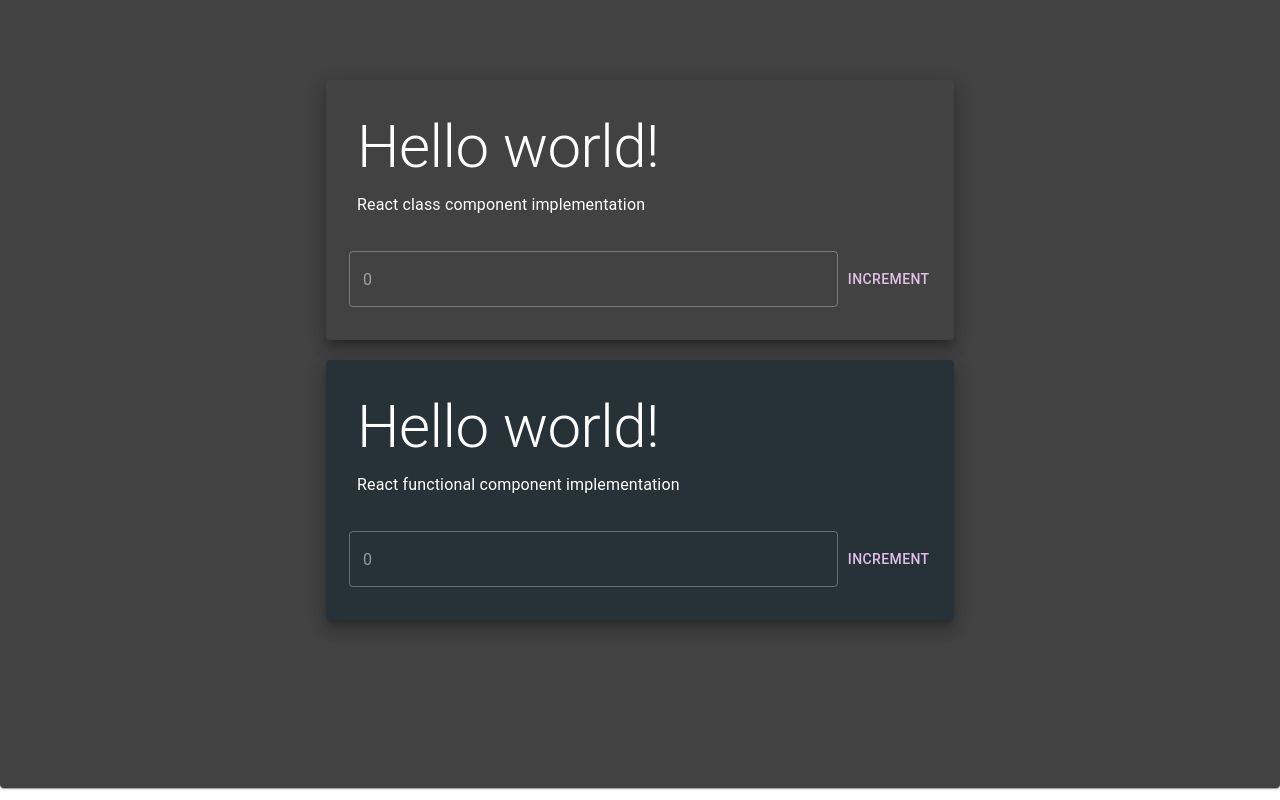
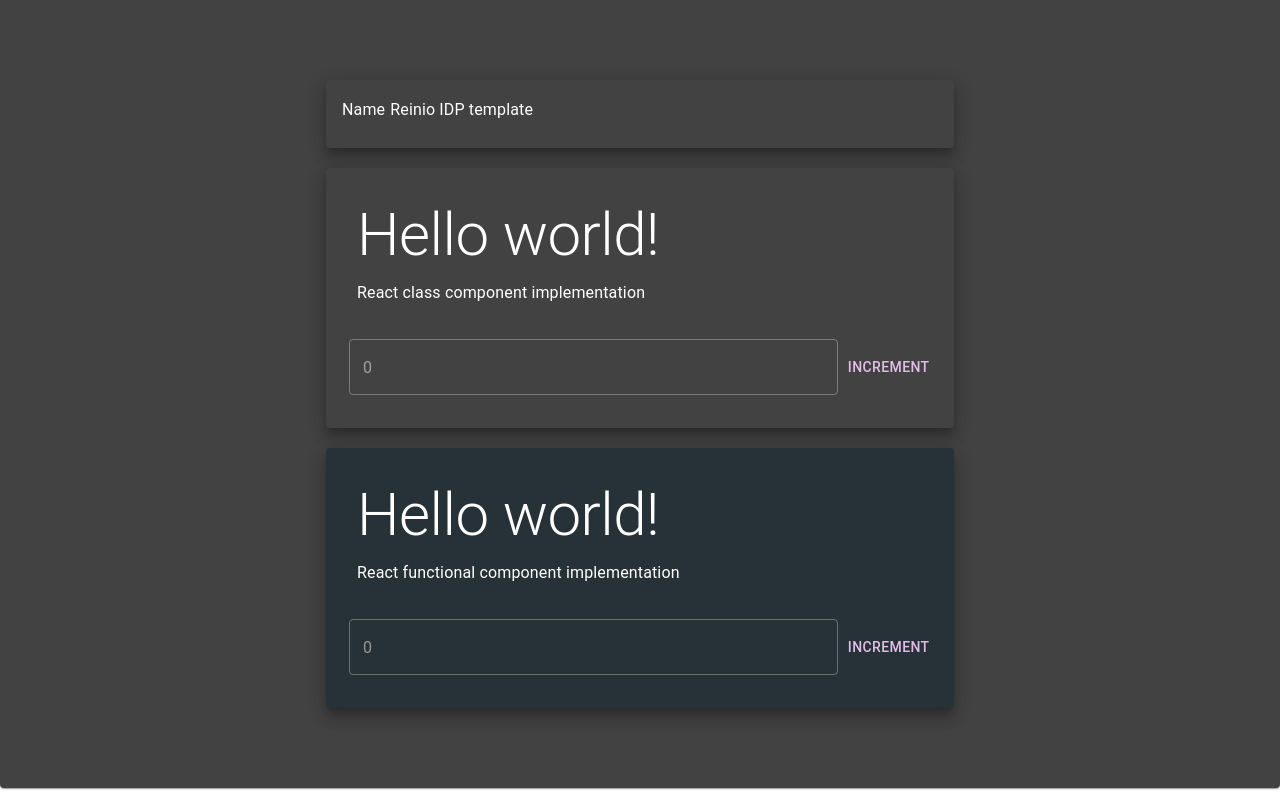
Before and after one commit to veiv/react-template, a React (Create React App) app: page / in a window 1280 px wide. Built offline with nearby package versions, Linux system fonts and the light colour scheme.

Commit message:
Add another example component

```diff
--- /dev/null
+++ b/src/components/DataCard/DataCard.jsx
@@ -0,0 +1,34 @@
+import React from "react";
+import { makeStyles } from "@material-ui/styles";
+import { Typography } from "@material-ui/core";
+import Card from "@material-ui/core/Card";
+import CardContent from "@material-ui/core/CardContent";
+
+const useStyles = makeStyles(() => ({
+    generalStyles: {
+        display: "inline-block",
+        "margin-right": "5px",
+    },
+}));
+
+function DataCard(props) {
+    const classes = useStyles();
+
+    return (
+        <Card elevation={10} className={classes.cardStyles}>
+            <CardContent>
+                <Typography
+                    variant="subtitle1"
+                    className={classes.generalStyles}
+                >
+                    Name
+                </Typography>
+                <Typography variant="body1" className={classes.generalStyles}>
+                    {props.name}
+                </Typography>
+            </CardContent>
+        </Card>
+    );
+}
+
+export default DataCard;
--- /dev/null
+++ b/src/components/DataCard/package.json
@@ -0,0 +1,3 @@
+{
+    "main": "DataCard.jsx"
+}
--- a/src/index.js
+++ b/src/index.js
@@ -1,7 +1,7 @@
 import React from "react";
 import ReactDOM from "react-dom";
 import { ThemeProvider } from "@material-ui/core/styles";
-import theme from "./theme.js";
+import theme from "./util/theme.js";
 
 import App from "components/App";
 import "./index.css";
--- a/src/pages/WelcomePage/WelcomePage.jsx
+++ b/src/pages/WelcomePage/WelcomePage.jsx
@@ -2,8 +2,11 @@ import React from "react";
 import Grid from "@material-ui/core/Grid";
 import { makeStyles } from "@material-ui/styles";
 
+import DataCard from "components/DataCard";
 import MyCard from "components/MyCard";
 import MyCardFunctionalComponent from "components/MyCardFunctionalComponent";
+
+import projectData from "../../res/projectData.json";
 
 const useStyles = makeStyles(() => ({
     gridContainerStyles: {
@@ -21,6 +24,10 @@ function WelcomePage() {
         <Grid container spacing={3} className={classes.gridContainerStyles}>
             <Grid item xs={3}></Grid>
             <Grid item xs={6}>
+                <DataCard {...projectData} />
+
+                <div className={classes.separatorStyles} />
+
                 <MyCard />
 
                 <div className={classes.separatorStyles} />
--- /dev/null
+++ b/src/res/projectData.json
@@ -0,0 +1,5 @@
+{
+    "name": "Reinio IDP template",
+    "version": "1.0",
+    "lastUpdated": "16 Aug 2020"
+}
```
Also changed, not shown: src/util/theme.js (renamed from src/theme.js), 2 other files (tests, documents, lock files or other folders).
